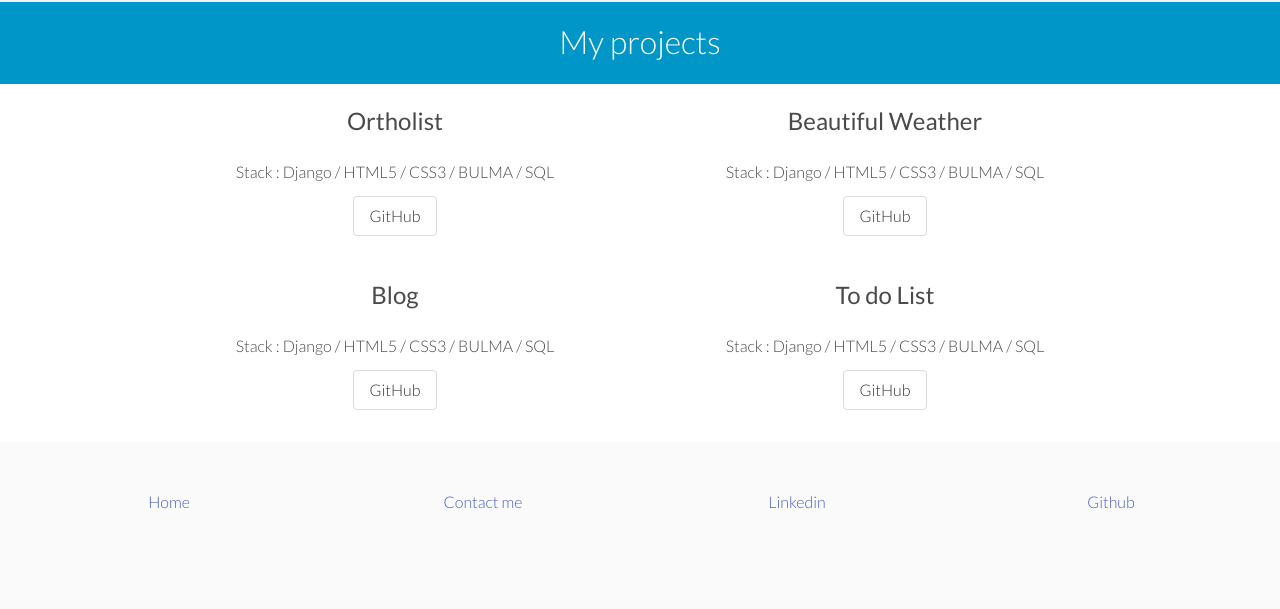
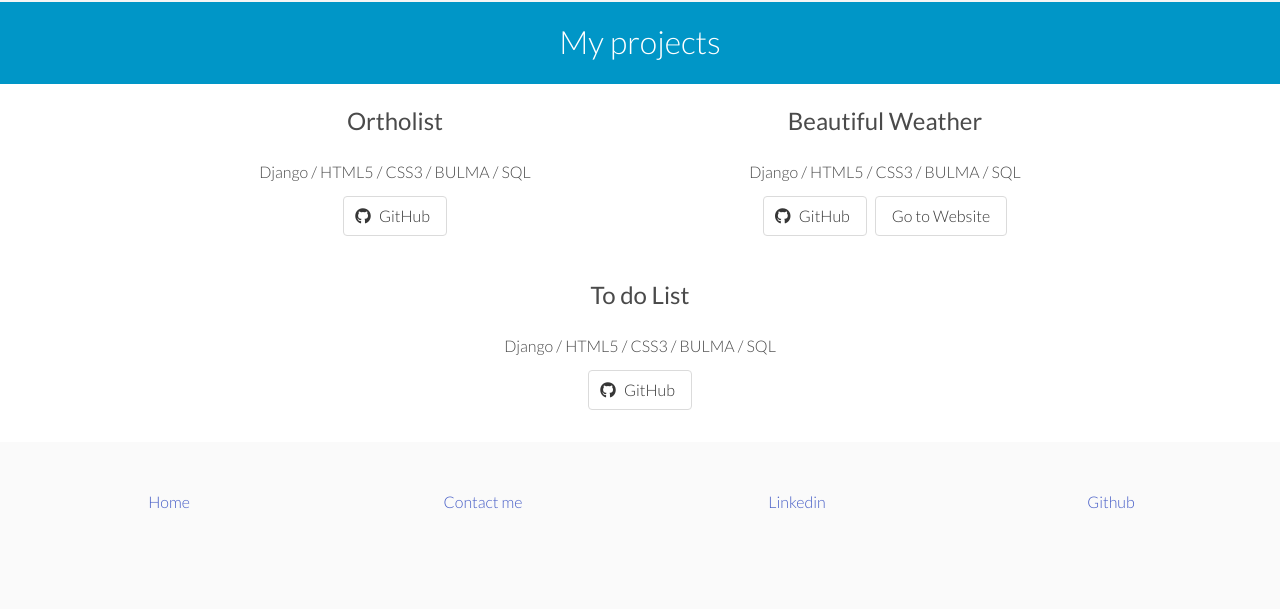
Before and after one commit to Zeble1603/cv-django, a Django app: page /portfolio/ in a window 1280 px wide. Shown: the part 52-661 px from the top of the page. Run offline with Django 3.2, Linux system fonts and the light colour scheme; some libraries are stand-ins or nearby versions.

Commit message:
Updated the portfolio section

```diff
--- a/index/templates/index/portfolio.html
+++ b/index/templates/index/portfolio.html
@@ -17,38 +17,43 @@
             <h1 class = "subtitle is-4">
                 Ortholist
             </h1>
-            <p>Stack : Django / HTML5 / CSS3 / BULMA / SQL </p>
-            <a class="button mt-3">
-                GitHub
+            <p> Django / HTML5 / CSS3 / BULMA / SQL </p>
+            <a class="button mt-3" href = "https://github.com/Zeble1603/ortholist">
+                <span class="icon">
+                    <i class="fab fa-github"></i>
+                </span>
+                <span>GitHub</span>
             </a>
         </div>
         <div class="column has-text-centered is-5">
             <h1 class = "subtitle is-4">
                 Beautiful Weather
             </h1>
-            <p>Stack : Django / HTML5 / CSS3 / BULMA / SQL </p>
-            <a class="button mt-3">
-                GitHub
-            </a>
+            <p>Django / HTML5 / CSS3 / BULMA / SQL </p>
+            <div class = "buttons is-centered">
+                <a class="button mt-3" href = "https://github.com/Zeble1603/weatherdash">
+                    <span class="icon">
+                        <i class="fab fa-github"></i>
+                    </span>
+                    <span>GitHub</span>
+                </a>
+                <a class="button mt-3" href = "https://beautiful-weather.herokuapp.com/">
+                    Go to Website
+                </a>
+            </div>
         </div>
     </div>
-    <div class="columns" style = "margin-top:10px; margin-bottom:20px;">
-        <div class="column has-text-centered is-5 is-offset-1">
-            <h1 class = "subtitle is-4">
-                Blog
-            </h1>
-            <p>Stack : Django / HTML5 / CSS3 / BULMA / SQL </p>
-            <a class="button mt-3">
-                GitHub
-            </a>
-        </div>
+    <div class="columns is-centered" style = "margin-top:10px; margin-bottom:20px;">
         <div class="column has-text-centered is-5">
             <h1 class = "subtitle is-4">
                 To do List
             </h1>
-            <p>Stack : Django / HTML5 / CSS3 / BULMA / SQL </p>
-            <a class="button mt-3">
-                GitHub
+            <p>Django / HTML5 / CSS3 / BULMA / SQL</p>
+            <a class="button mt-3" href = "https://github.com/Zeble1603/to_doapp">
+                <span class="icon">
+                    <i class="fab fa-github"></i>
+                </span>
+                <span>GitHub</span>
             </a>
         </div>
     </div>
--- a/index/templates/index/todo.html
+++ b/index/templates/index/todo.html
@@ -9,6 +9,12 @@
             <h2 class="subtitle is-5" style="font-weight: 300;">
                 Used in this project :  Python / Django / HTML5 / CSS3 / PostgreSQL
             </h2>
+            <a class="subtitle is-5" style="font-weight: 300;" href="https://github.com/Zeble1603/weatherdash">
+                <span class="icon">
+                    <i class="fab fa-github"></i>
+                </span>
+                <span>Check the GitHub repository</span>
+            </a>
         </div>
     </div>
 </section>
--- a/templates/base.html
+++ b/templates/base.html
@@ -15,6 +15,7 @@
     <link rel="preconnect" href="https://fonts.gstatic.com" crossorigin>
     <link href="https://fonts.googleapis.com/css2?family=Lato:wght@300;400&display=swap" rel="stylesheet">
     <link href="https://fonts.googleapis.com/icon?family=Material+Icons" rel="stylesheet">
+    <script src="https://kit.fontawesome.com/5d441a8cc7.js" crossorigin="anonymous"></script>
     <title>Blaise De Carvalho</title>
 </head>
 <body>
```
Also changed, not shown: index/templates/index/ortho.html (+7 -0 lines), index/templates/index/weather.html (+8 -2 lines).
